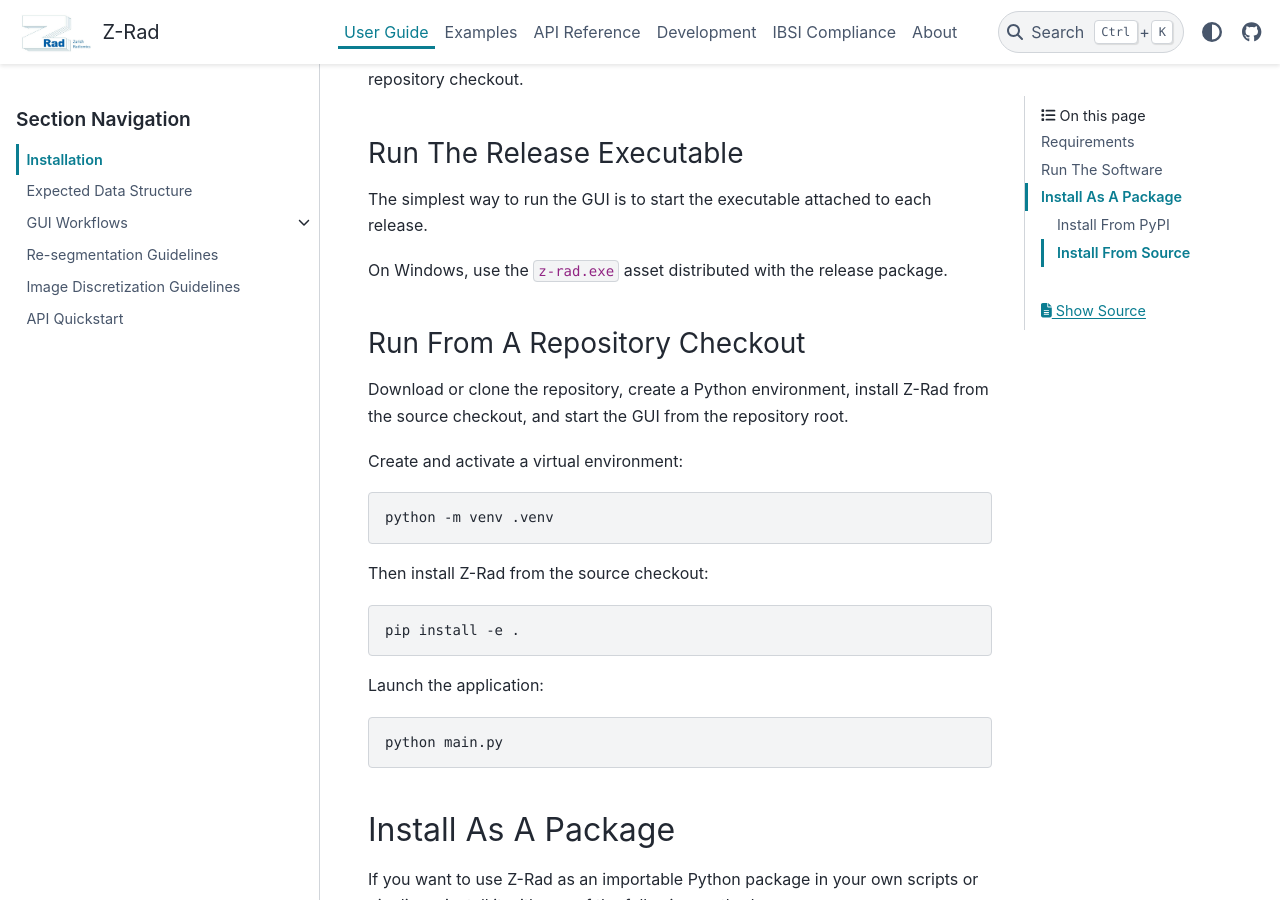
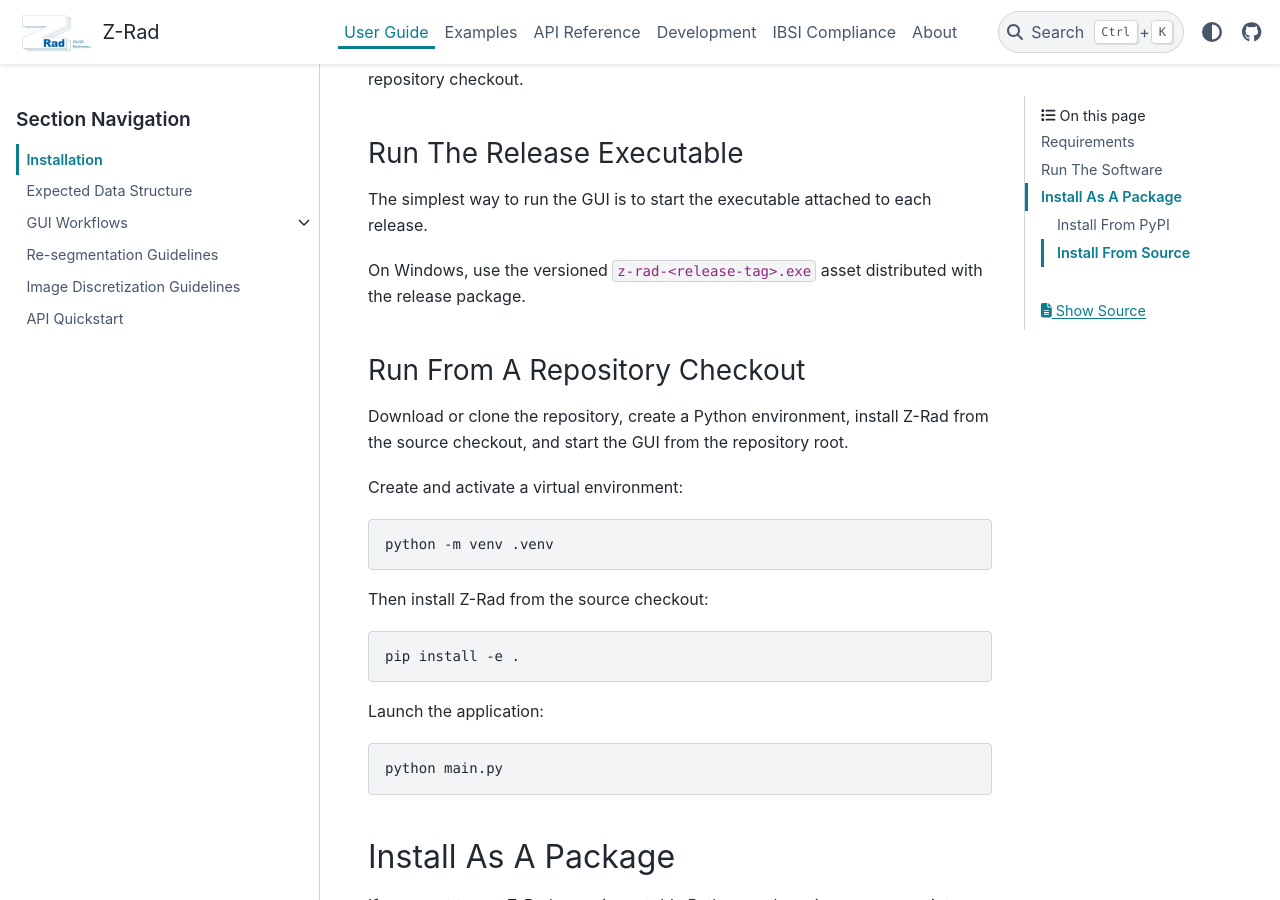
Before and after one commit to medical-physics-usz/z-rad, a Sphinx documentation site: the page built from docs/user/installation.rst, in a window 1280 px wide and 900 px high, scrolled down 435 px. Built offline with Sphinx 7.4.7 and the PyData theme 0.15.4, drawn with Linux system fonts in a browser that asks for light colours.

Commit message:
Clarify Windows executable filename format
Update documentation to specify that the Windows executable is distributed as a versioned asset with the format z-rad-<release-tag>.exe rather than just z-rad.exe.

```diff
--- a/docs/user/installation.rst
+++ b/docs/user/installation.rst
@@ -20,7 +20,8 @@
 The simplest way to run the GUI is to start the executable attached to each
 release.
 
-On Windows, use the ``z-rad.exe`` asset distributed with the release package.
+On Windows, use the versioned ``z-rad-<release-tag>.exe`` asset distributed
+with the release package.
 
 Run From A Repository Checkout
 ^^^^^^^^^^^^^^^^^^^^^^^^^^^^^^
```
